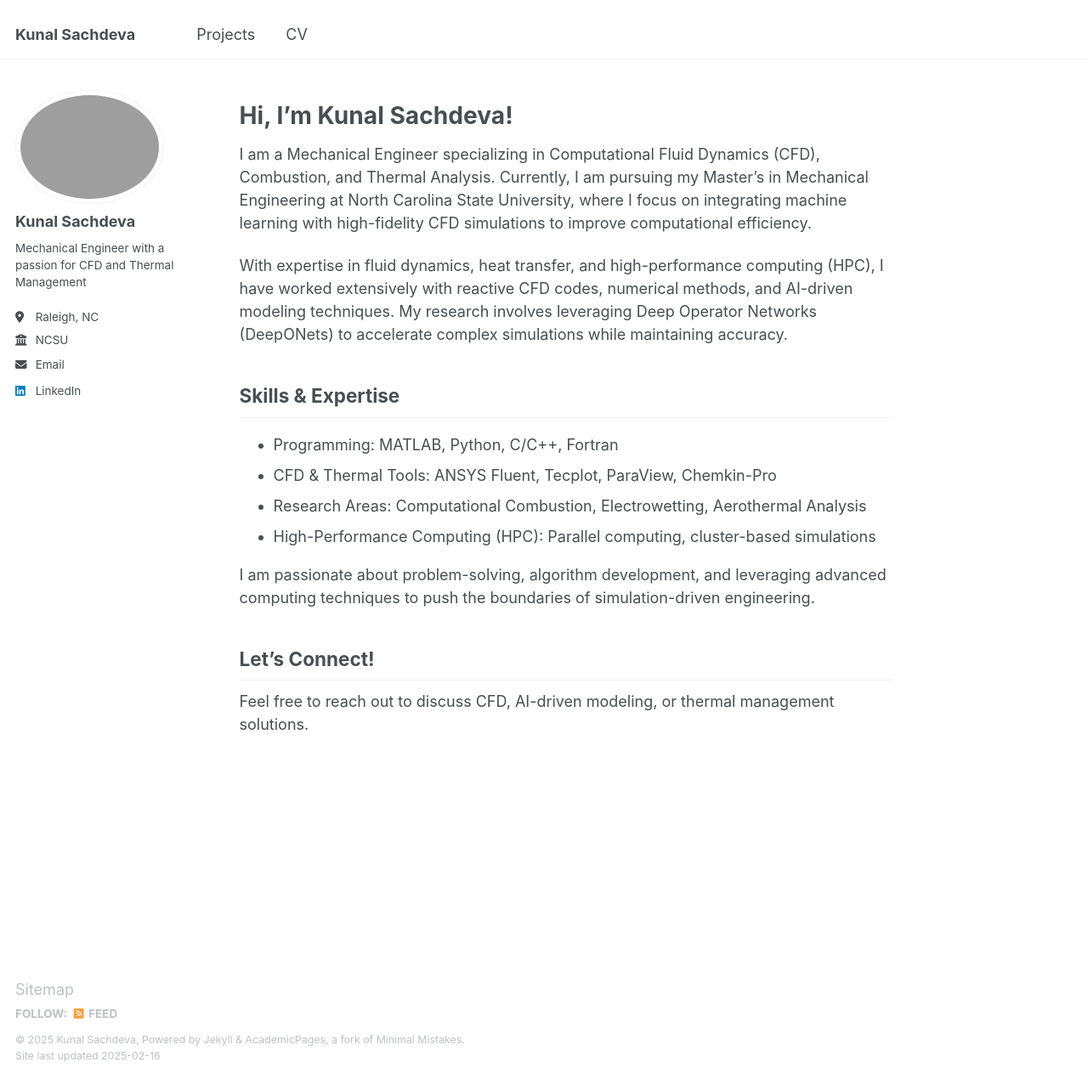
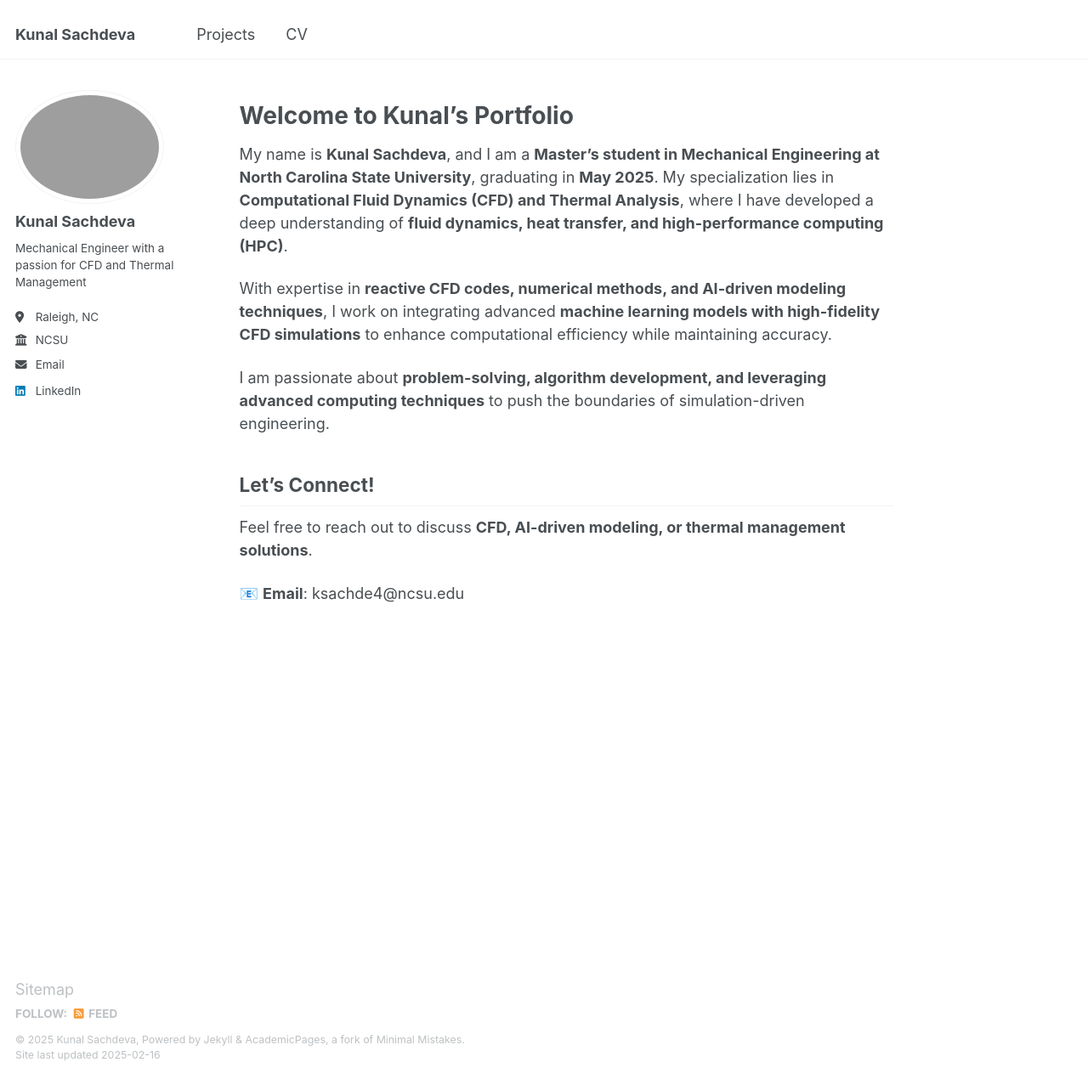
Before and after one commit to sachdevakunal/sachdevakunal.github.io, a Jekyll site: the page built from _pages/about.md, in a window 1280 px wide and 1270 px high. Shown: the whole window at 85% size. Built offline with Jekyll 4.4.1, drawn with Linux system fonts in a browser that asks for light colours.

Commit message:
Update about.md

```diff
--- a/_pages/about.md
+++ b/_pages/about.md
@@ -4,19 +4,15 @@ title: ""
 author_profile: true
 ---
 
-# Hi, I'm Kunal Sachdeva!
+# Welcome to Kunal's Portfolio
 
-I am a Mechanical Engineer specializing in Computational Fluid Dynamics (CFD), Combustion, and Thermal Analysis. Currently, I am pursuing my Master’s in Mechanical Engineering at North Carolina State University, where I focus on integrating machine learning with high-fidelity CFD simulations to improve computational efficiency.
+My name is **Kunal Sachdeva**, and I am a **Master’s student in Mechanical Engineering at North Carolina State University**, graduating in **May 2025**. My specialization lies in **Computational Fluid Dynamics (CFD) and Thermal Analysis**, where I have developed a deep understanding of **fluid dynamics, heat transfer, and high-performance computing (HPC)**.
 
-With expertise in fluid dynamics, heat transfer, and high-performance computing (HPC), I have worked extensively with reactive CFD codes, numerical methods, and AI-driven modeling techniques. My research involves leveraging Deep Operator Networks (DeepONets) to accelerate complex simulations while maintaining accuracy.
+With expertise in **reactive CFD codes, numerical methods, and AI-driven modeling techniques**, I work on integrating advanced **machine learning models with high-fidelity CFD simulations** to enhance computational efficiency while maintaining accuracy.
 
-## Skills & Expertise
-- Programming: MATLAB, Python, C/C++, Fortran
-- CFD & Thermal Tools: ANSYS Fluent, Tecplot, ParaView, Chemkin-Pro
-- Research Areas: Computational Combustion, Electrowetting, Aerothermal Analysis
-- High-Performance Computing (HPC): Parallel computing, cluster-based simulations
-
-I am passionate about problem-solving, algorithm development, and leveraging advanced computing techniques to push the boundaries of simulation-driven engineering.
+I am passionate about **problem-solving, algorithm development, and leveraging advanced computing techniques** to push the boundaries of simulation-driven engineering.
 
 ## Let's Connect!
-Feel free to reach out to discuss CFD, AI-driven modeling, or thermal management solutions.
+Feel free to reach out to discuss **CFD, AI-driven modeling, or thermal management solutions**.
+
+📧 **Email**: ksachde4@ncsu.edu
```
